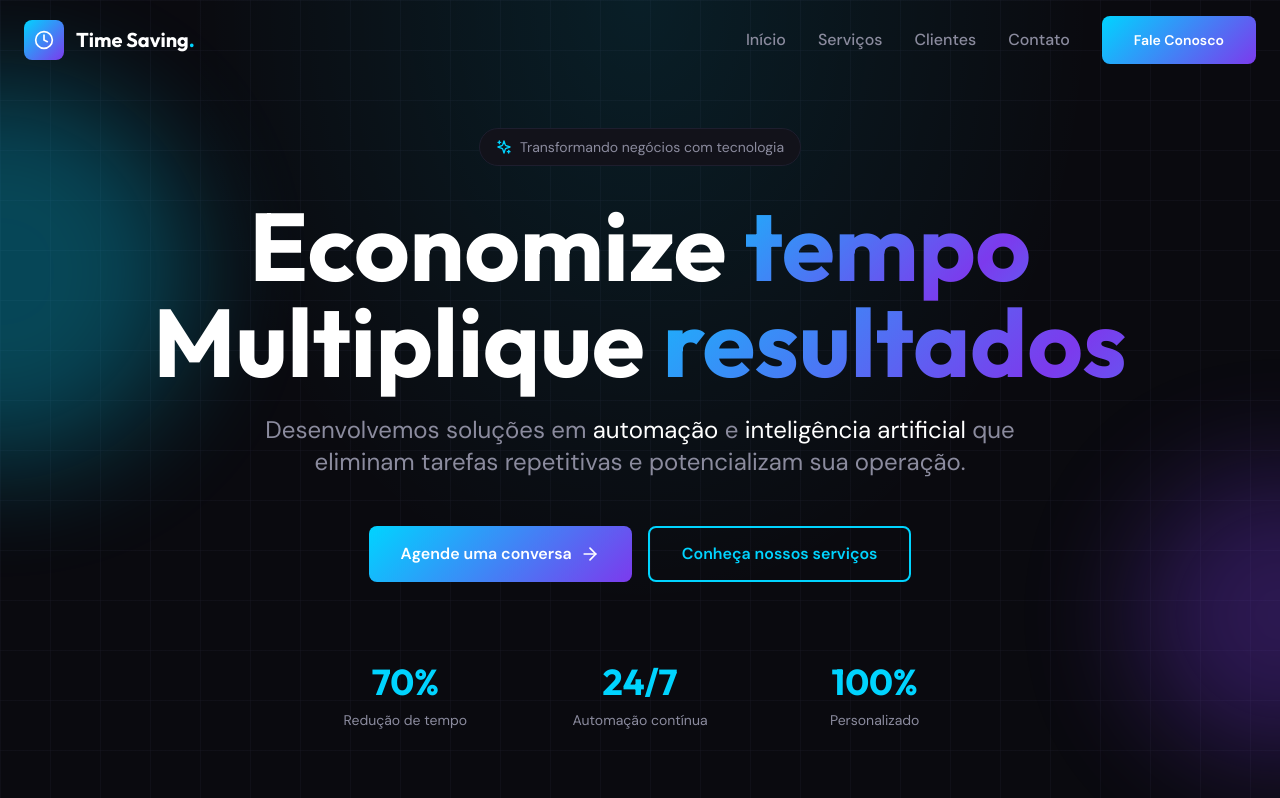
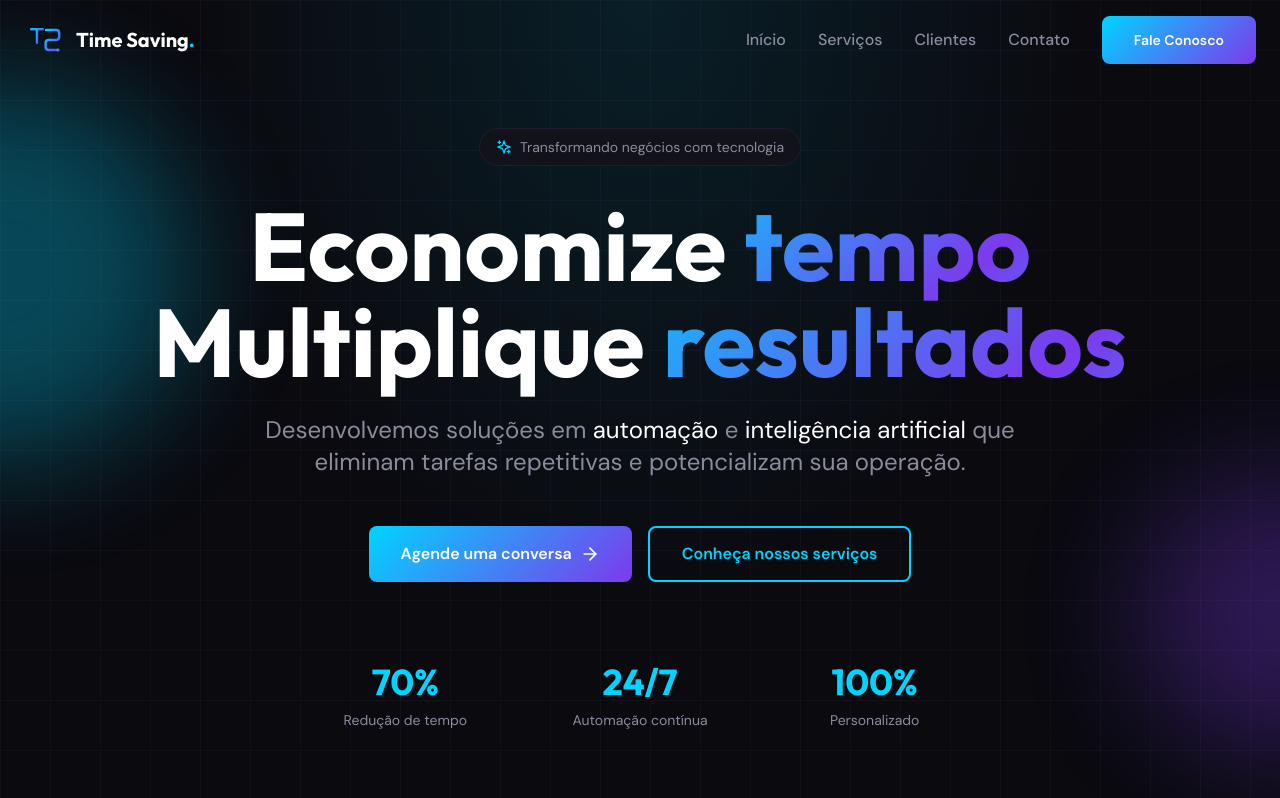
Before and after one commit to luis-braghin/timesaving, a React (Vite) app in the folder timesaving-site/: page / in a window 1280 px wide. Shown: the top 798 px of the page. Built offline with nearby package versions, Linux system fonts and the light colour scheme.

Commit message:
Update App.jsx

```diff
--- a/timesaving-site/src/App.jsx
+++ b/timesaving-site/src/App.jsx
@@ -46,9 +46,7 @@ function Navigation() {
         <div className="flex items-center justify-between">
           {/* Logo */}
           <a href="#inicio" className="flex items-center gap-3 group">
-            <div className="w-10 h-10 rounded-lg bg-gradient-to-br from-[#00d4ff] to-[#7c3aed] flex items-center justify-center">
-              <Clock className="w-5 h-5 text-white" />
-            </div>
+            <img src="/logo.svg" alt="Time Saving Tech" className="h-10 w-auto" />
             <span className="font-display font-bold text-xl text-white group-hover:text-[#00d4ff] transition-colors">
               Time Saving<span className="text-[#00d4ff]">.</span>
             </span>
@@ -620,9 +618,7 @@ function Footer() {
         <div className="flex flex-col md:flex-row items-center justify-between gap-6">
           {/* Logo */}
           <div className="flex items-center gap-3">
-            <div className="w-8 h-8 rounded-lg bg-gradient-to-br from-[#00d4ff] to-[#7c3aed] flex items-center justify-center">
-              <Clock className="w-4 h-4 text-white" />
-            </div>
+            <img src="/logo.svg" alt="Time Saving Tech" className="h-8 w-auto" />
             <span className="font-display font-bold text-lg text-white">
               Time Saving Tech
             </span>
```
